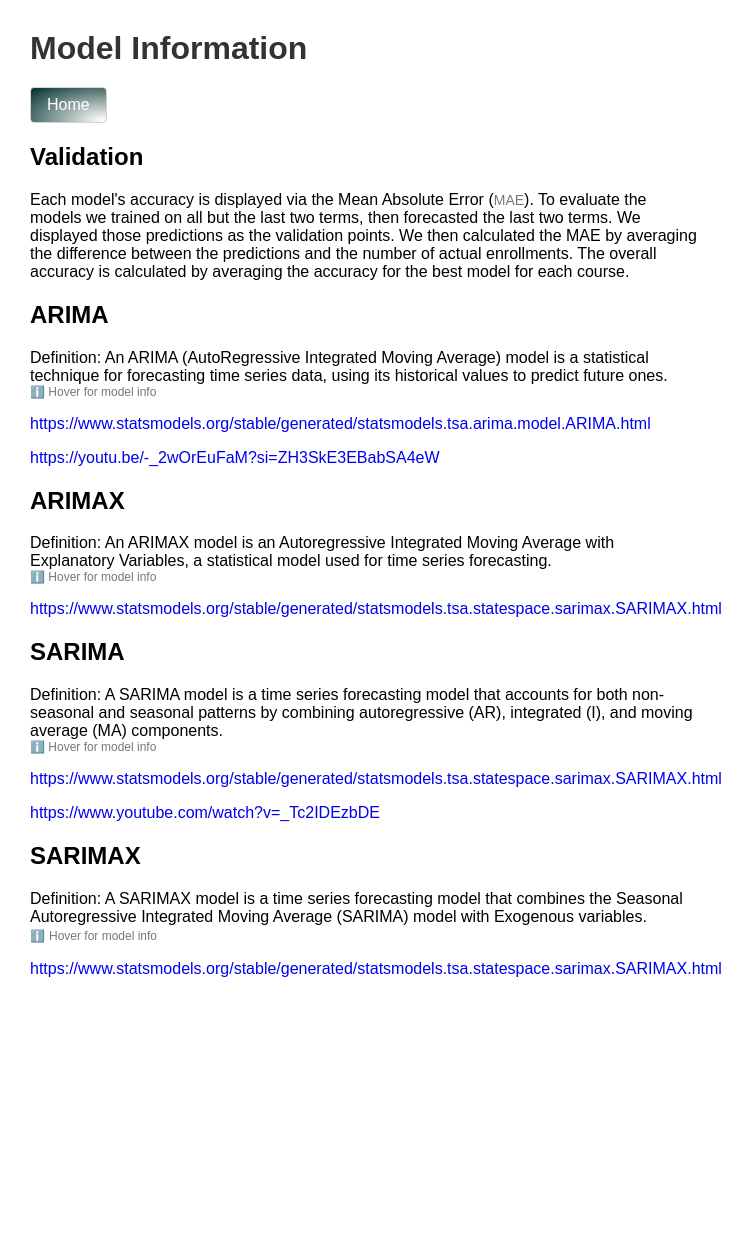
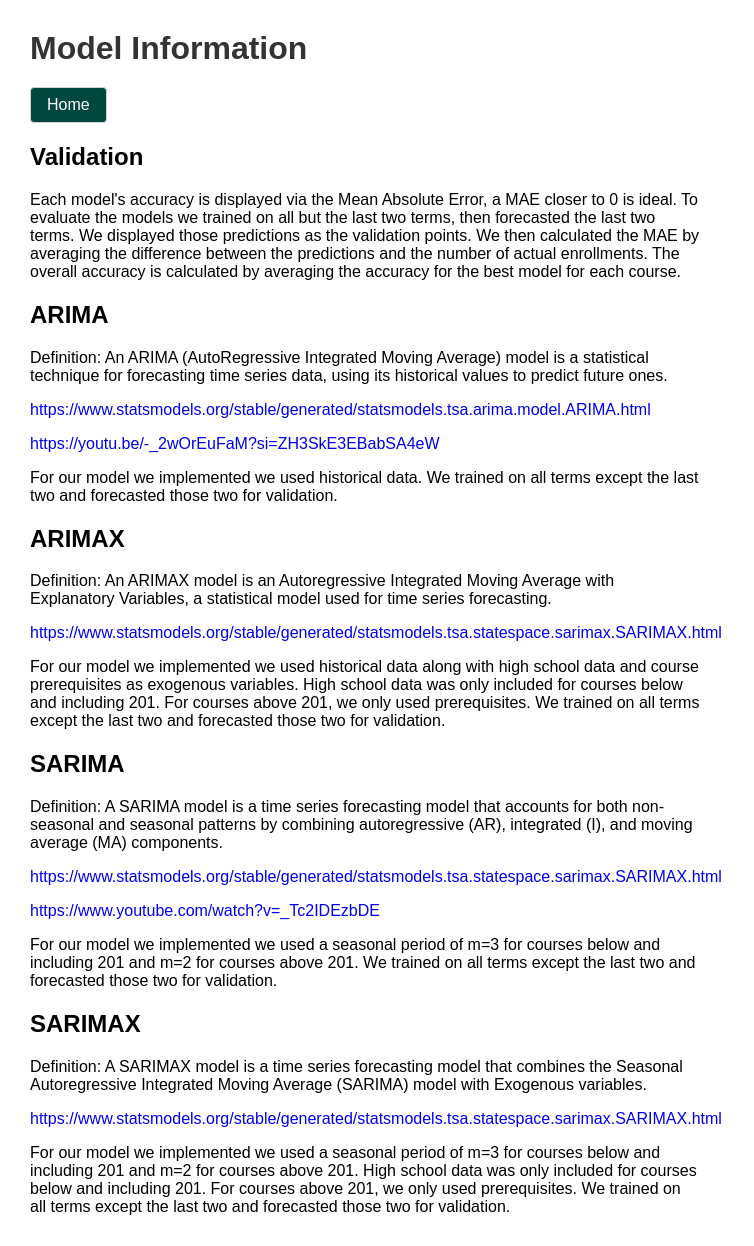
Before and after one commit to jaredkeeler2/470_Capstone, a Django app: template main/templates/model_info.html in a window 1280 px wide. Shown: the whole page, without its empty margins (0-754 px from the left). Before the commit the page ends 977 px from the top, so only its background shows below. Run offline with Django 5.2, Linux system fonts and the light colour scheme; the template is opened without the code that fills it, so the values that code supplies are empty.

Commit message:
updated model descriptions and updated button color

```diff
--- a/main/static/style.css
+++ b/main/static/style.css
@@ -17,14 +17,14 @@ button {
     cursor: pointer;
     border: 1px solid lightgrey;
     border-radius: 4px;
-    background: radial-gradient(ellipse at 95% 95%, white, #002F2A);
+    background: #00483D;
     color: white;
     font-size: 16px;
     transition: background-color 0.2s ease;
 }
 
 button:hover {
-    background: radial-gradient(ellipse at 95% 95%, #FFC425, #002F2A);
+    background: #FFC425;
 }
 
 /* Dropdown */
--- a/main/templates/model_info.html
+++ b/main/templates/model_info.html
@@ -24,80 +24,43 @@
         <a href="{% if URL_PREFIX %}/{{ URL_PREFIX }}/{% else %}/{% endif %}"><button>Home</button></a>
     </p>
     <h2>Validation</h2>
-    <p style="max-width: 670px;">Each model's accuracy is displayed via the Mean Absolute Error (<span class="tooltip tooltip-validation"><span class="tooltip-label">MAE</span><span class="tooltiptext">A MAE closer to 0 is ideal. The higher the number, the less accurate the prediction.</span></span>). To evaluate the models we trained on all but the last two terms, then forecasted the last two terms. We displayed those predictions as the validation points. We then calculated the MAE by averaging the difference between the predictions and the number of actual enrollments. The overall accuracy is calculated by averaging the accuracy for the best model for each course.</p>
+    <p style="max-width: 670px;">Each model's accuracy is displayed via the Mean Absolute Error, a MAE closer to 0 is ideal. To evaluate the models we trained on all but the last two terms, then forecasted the last two terms. We displayed those predictions as the validation points. We then calculated the MAE by averaging the difference between the predictions and the number of actual enrollments. The overall accuracy is calculated by averaging the accuracy for the best model for each course.</p>
     <p id="avgAccuracy" style="font-size: 14px;"></p>
     <h2>ARIMA</h2>
-    <p style="max-width: 670px;">Definition: An ARIMA (AutoRegressive Integrated Moving Average) model is a statistical technique for forecasting time series data, using its historical values to predict future ones.
-    <span class="tooltip tooltip-block">
-        <span class="info-icon">ℹ️</span>
-        <span class="tooltip-label">Hover for model info</span>
-        <span class="tooltiptext">
-            Our model used historical data. We trained on all terms except
-            the last two and forecasted those two for validation.
-        </span>
-    </span>
-    </p>
+    <p style="max-width: 670px;">Definition: An ARIMA (AutoRegressive Integrated Moving Average) model is a statistical technique for forecasting time series data, using its historical values to predict future ones.</p>
 
     <p><a href="https://www.statsmodels.org/stable/generated/statsmodels.tsa.arima.model.ARIMA.html" target="_blank">https://www.statsmodels.org/stable/generated/statsmodels.tsa.arima.model.ARIMA.html</a></p>
     <p><a href="https://youtu.be/-_2wOrEuFaM?si=ZH3SkE3EBabSA4eW" target="_blank">https://youtu.be/-_2wOrEuFaM?si=ZH3SkE3EBabSA4eW</a></p>
 
+    <p style="max-width: 670px;">For our model we implemented we used historical data. We trained on all terms except the last two and forecasted those two for validation.</p>
+
     <h2>ARIMAX</h2>
-    <p style="max-width: 670px;">Definition: An ARIMAX model is an Autoregressive Integrated Moving Average with Explanatory Variables, a statistical model used for time series forecasting.
-    <span class="tooltip tooltip-block">
-        <span class="info-icon">ℹ️</span>
-        <span class="tooltip-label">Hover for model info</span>
-        <span class="tooltiptext">
-            Our model used historical data along with highschool
-            data and course prerequisites as exogenous variables.
-            Highschool data was only included for courses below
-            and including 201. For courses above 201, we only used
-            prerequisites. We trained on all terms except the last
-            two and forecasted those two for validation.
-        </span>
-    </span>
-    </p>
+    <p style="max-width: 670px;">Definition: An ARIMAX model is an Autoregressive Integrated Moving Average with Explanatory Variables, a statistical model used for time series forecasting.</p>
 
     <p><a href="https://www.statsmodels.org/stable/generated/statsmodels.tsa.statespace.sarimax.SARIMAX.html" target="_blank">https://www.statsmodels.org/stable/generated/statsmodels.tsa.statespace.sarimax.SARIMAX.html</a>
+    <p style="max-width: 670px;">For our model we implemented we used historical data along with high school data and course prerequisites as exogenous variables. High school data was only included for courses below and including 201. For courses above 201, we only used prerequisites. We trained on all terms except the last two and forecasted those two for validation.</p>
 
     <h2>SARIMA</h2>
-    <p style="max-width: 670px;">Definition: A SARIMA model is a time series forecasting model that accounts for both non-seasonal and seasonal patterns by combining autoregressive (AR), integrated (I), and moving average (MA) components.
-    <span class="tooltip tooltip-block">
-        <span class="info-icon">ℹ️</span>
-        <span class="tooltip-label">Hover for model info</span>
-        <span class="tooltiptext">
-            Our model used a seasonal period of m=3 for courses below
-            and including 201 and m=2 for courses above 201. We
-            trained on all terms except the last two and forecasted
-            those two for validation.
-        </span>
-    </span>
-    </p>
+    <p style="max-width: 670px;">Definition: A SARIMA model is a time series forecasting model that accounts for both non-seasonal and seasonal patterns by combining autoregressive (AR), integrated (I), and moving average (MA) components.</p>
+
     <p><a href="https://www.statsmodels.org/stable/generated/statsmodels.tsa.statespace.sarimax.SARIMAX.html" target="_blank">https://www.statsmodels.org/stable/generated/statsmodels.tsa.statespace.sarimax.SARIMAX.html</a></p>
     <p><a href="https://www.youtube.com/watch?v=_Tc2IDEzbDE" target="_blank">https://www.youtube.com/watch?v=_Tc2IDEzbDE</a></p>
 
+    <p style="max-width: 670px;">For our model we implemented we used a seasonal period of m=3 for courses below and including 201 and m=2 for courses above 201. We trained on all terms except the last two and forecasted those two for validation.</p>
+
     <h2>SARIMAX</h2>
-    <p style="max-width: 670px;">Definition: A SARIMAX model is a time series forecasting model that combines the Seasonal Autoregressive Integrated Moving Average (SARIMA) model with Exogenous variables.
-    <span class="tooltip">
-        <span class="info-icon">ℹ️</span>
-        <span class="tooltip-label">Hover for model info</span>
-        <span class="tooltiptext">
-            Our model used a seasonal period of m=3 for courses
-            below and including 201 and m=2 for courses above 201.
-            Highschool data was only included for courses below
-            and including 201. For courses above 201, we only used
-            prerequisites. We trained on all terms except the last
-            two and forecasted those two for validation.
-        </span>
-    </span>
-    </p>
+    <p style="max-width: 670px;">Definition: A SARIMAX model is a time series forecasting model that combines the Seasonal Autoregressive Integrated Moving Average (SARIMA) model with Exogenous variables.</p>
+
     <p><a href="https://www.statsmodels.org/stable/generated/statsmodels.tsa.statespace.sarimax.SARIMAX.html" target="_blank">https://www.statsmodels.org/stable/generated/statsmodels.tsa.statespace.sarimax.SARIMAX.html</a></p>
+
+    <p style="max-width: 670px;">For our model we implemented we used a seasonal period of m=3 for courses below and including 201 and m=2 for courses above 201. High school data was only included for courses below and including 201. For courses above 201, we only used prerequisites. We trained on all terms except the last two and forecasted those two for validation.</p>
 </body>
 <script>
-    // Django gives you "results" as a Python object.
-    // You need to convert it to JSON for JS:
+    //Django gives you "results" as a Python object.
+    //You need to convert it to JSON for JS:
     const results = JSON.parse('{{ results_json|safe }}');
 
-    // Grab all non-null best_accuracy values
+    //Grab all non-null best_accuracy values
     const accuracies = results
         .map(r => r.best_accuracy)
         .filter(a => a !== null);
@@ -109,7 +72,7 @@
         avg = (total / accuracies.length).toFixed(1);  // round to 1 decimal
     }
 
-    // Display it in the placeholder
+    //Display it in the placeholder
     document.getElementById("avgAccuracy").textContent =
         `Overall Accuracy: ${avg}%`;
 </script>
```
